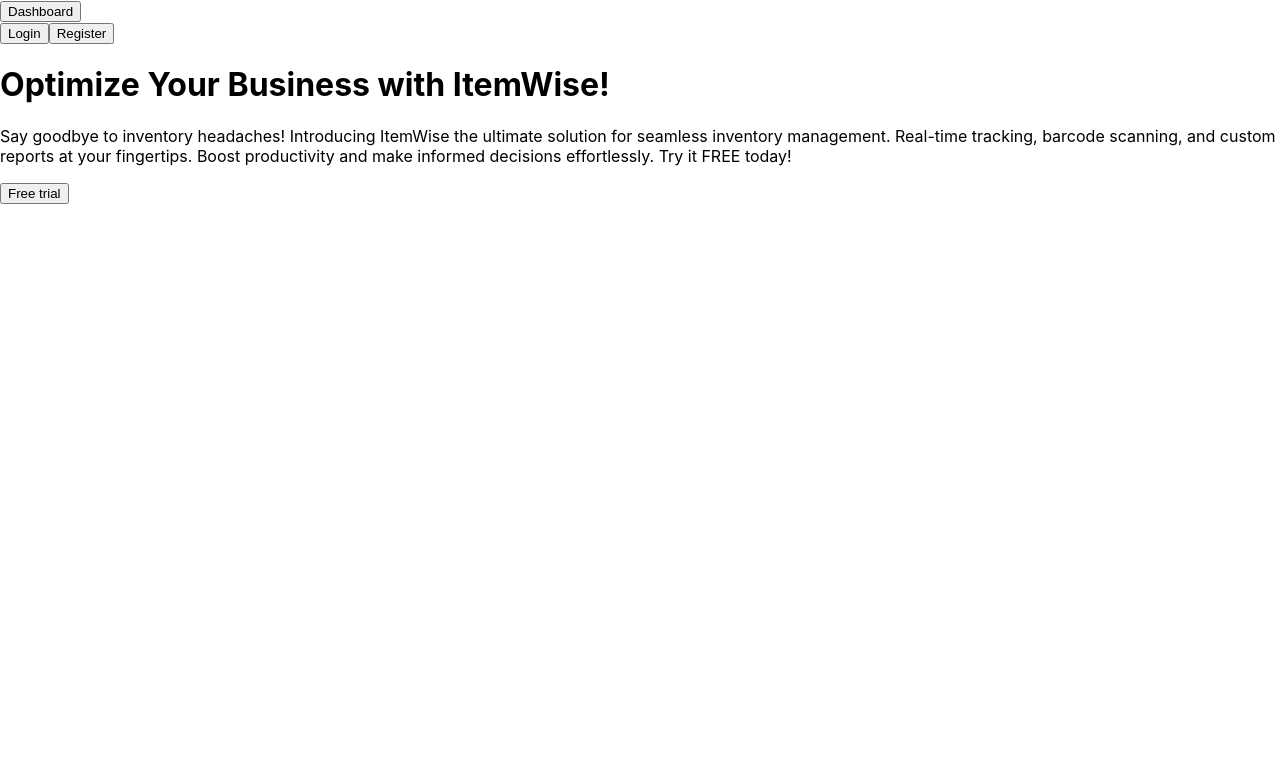
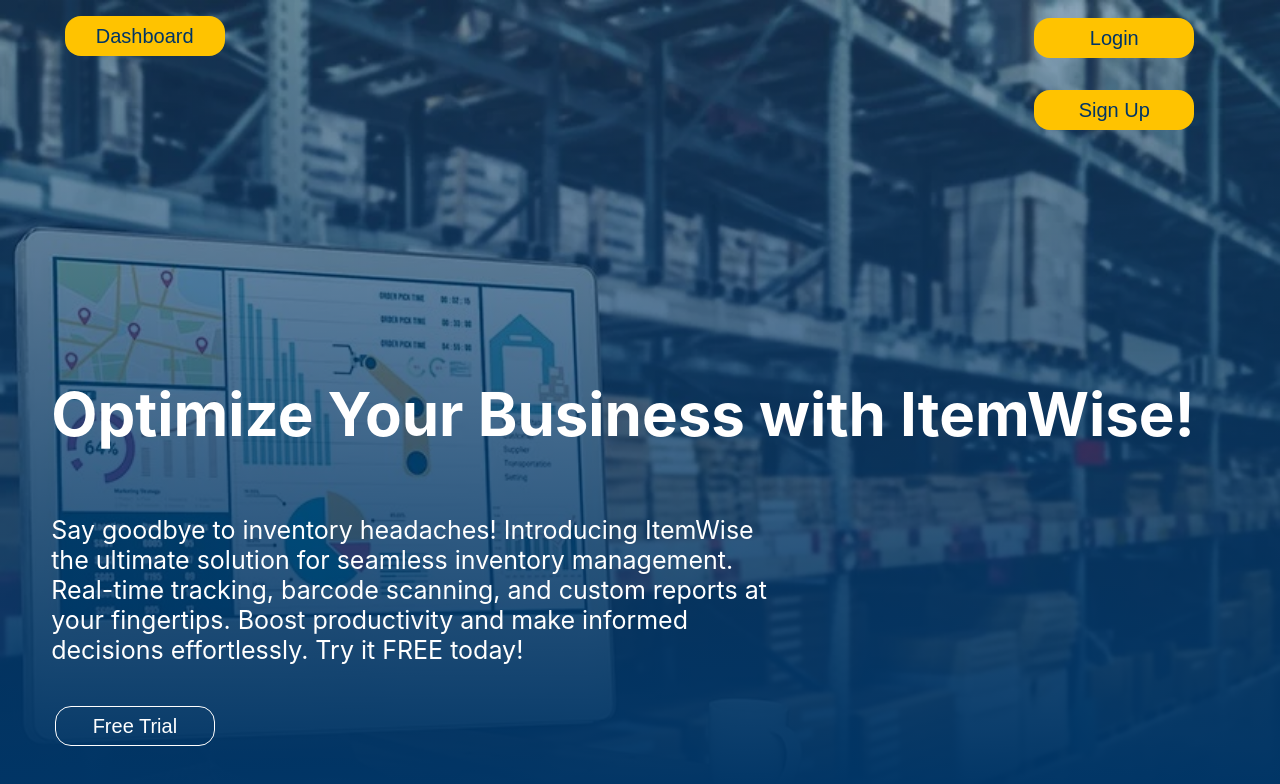
Before and after one commit to ArbionBardhaj/itemWise, a React (Create React App) app in the folder frontend/: page / in a window 1280 px wide. Shown: the top 784 px of the page. Built offline with nearby package versions, Linux system fonts and the light colour scheme.

Commit message:
homepagfe

```diff
--- a/frontend/package.json
+++ b/frontend/package.json
@@ -13,6 +13,7 @@
     "react-router": "^6.20.0",
     "react-router-dom": "^6.20.0",
     "react-scripts": "5.0.1",
+    "sass": "^1.69.5",
     "scss": "^0.2.4",
     "web-vitals": "^2.1.4"
   },
--- a/frontend/src/App.js
+++ b/frontend/src/App.js
@@ -1,5 +1,5 @@
 import "./App.css";
-import Home from "./components/home";
+import Home from "./pages/home";
 import { BrowserRouter, Routes, Route } from "react-router-dom";
 
 function App() {
--- a/frontend/src/components/home.js
+++ /dev/null
@@ -1,30 +0,0 @@
-import React from "react";
-
-const Home = () => {
-  return (
-    <div>
-      <div className="navbar">
-        <div className="dashboard-btn">
-          <button className="btn-dashboard">Dashboard</button>
-        </div>
-        <div className="auth-btn">
-          <button className="btn-login">Login</button>
-          <button className="btn-register">Register</button>
-        </div>
-      </div>
-      <div className="body">
-        <h1 className="main-title">Optimize Your Business with ItemWise!</h1>
-        <p>
-          Say goodbye to inventory headaches! Introducing ItemWise the
-          ultimate solution for seamless inventory management. Real-time
-          tracking, barcode scanning, and custom reports at your fingertips.
-          Boost productivity and make informed decisions effortlessly. Try it
-          FREE today!
-        </p>
-        <button>Free trial</button>
-      </div>
-    </div>
-  );
-};
-
-export default Home;
--- /dev/null
+++ b/frontend/src/pages/home.js
@@ -0,0 +1,38 @@
+import React from "react";
+import "./home.scss";
+import { Link } from "react-router-dom";
+const Home = () => {
+  return (
+    <div>
+      <div className="home">
+        <nav>
+          <button className="nav-btn"><Link className="link" to="/dashboard">Dashboard</Link></button>
+        </nav>
+        <div className="auth-nav">
+          <nav>
+            <button className="nav-btn"><Link className="link" to="/login">Login</Link></button>
+            <button className="nav-btn"><Link className="link" to="/register">Sign Up</Link></button>
+          </nav>
+        </div>
+      </div>
+
+      <div className="body">
+        <h1>Optimize Your Business with ItemWise!</h1>
+        <p>
+          Say goodbye to inventory headaches! Introducing ItemWise the ultimate
+          solution for seamless inventory management. Real-time tracking,
+          barcode scanning, and custom reports at your fingertips. Boost
+          productivity and make informed decisions effortlessly. Try it FREE
+          today!
+        </p>
+        <button><Link className="f-link" to="/dashboard">Free Trial</Link></button>
+
+      </div>
+      {/* <div className="image">
+          <img className ="hero-img" src={heroImg} alt="img" style={{float: "right"}} />
+        </div>  */}
+    </div>
+  );
+};
+
+export default Home;
--- /dev/null
+++ b/frontend/src/pages/home.scss
@@ -0,0 +1,111 @@
+$body-color: #003566;
+$button-color: #ffc300;
+$button-color-hover: #ff9100;
+
+
+html, body {
+  height: 100%;
+  margin: 0;
+  padding: 0;
+}
+
+body {
+  background-image: linear-gradient(#00356671, #003566), url("../assets/inv.webp");
+  background-repeat: no-repeat;
+  background-size: cover;
+  height: 100%;
+
+  .home {
+    height: 100%;
+    nav {
+      flex-direction: row;
+      margin-inline-start: 14px;
+    }
+    button {
+      color: $body-color;
+      border-radius: 1rem;
+      height: 2.5rem;
+      width: 10rem;
+      margin: 1rem;
+      margin-left: 4%;
+      background-color: $button-color;
+      border: none;
+      font-size: 20px;
+      &:hover{
+        background-color: $button-color-hover;
+
+      }
+    }
+  }
+
+  .link{
+    color:$body-color;
+    text-decoration: none;
+  }
+  .f-link{
+    color:white
+    ;text-decoration: none;
+  }
+
+  .auth-nav {
+    .nav-btn {
+      color: $body-color;
+      border-radius: 1rem;
+      height: 2.5rem;
+      width: 10rem;
+      margin: 1rem;
+      margin-left: 4%;
+      background-color: $button-color;
+      border: none;
+      font-size: 20px;
+
+      &:hover {
+        background-color: $button-color-hover;
+
+      }
+    }
+    nav {
+      margin-left: 80%;
+      margin-top: -70px;
+    }
+  }
+
+  .body {
+    text-align: left;
+    margin-top: 15%;
+    margin-left: 4%;
+    display: flex;
+    flex-direction: column;
+
+    h1 {
+      color: white;
+      font-size: 60px;
+      display: block;
+      flex-direction: column;
+    }
+
+    p {
+      color: white;
+      width: 60%;
+      font-size: 25px;
+      display: block;
+      flex-direction: column;
+    }
+
+    button {
+      color: white;
+      border-radius: 1rem;
+      height: 2.5rem;
+      width: 10rem;
+      margin: 1rem;
+      margin-left: 0.3%;
+      background-color: rgba(0, 0, 255, 0);
+      border: 1px solid white;
+      font-size: 20px;
+      &:hover{
+        background-color: white;
+        color:black
+      }
+    }
+  }
+}
```
Also changed, not shown: frontend/src/assets/inv.webp (added), 1 other file (tests, documents, lock files or other folders).
